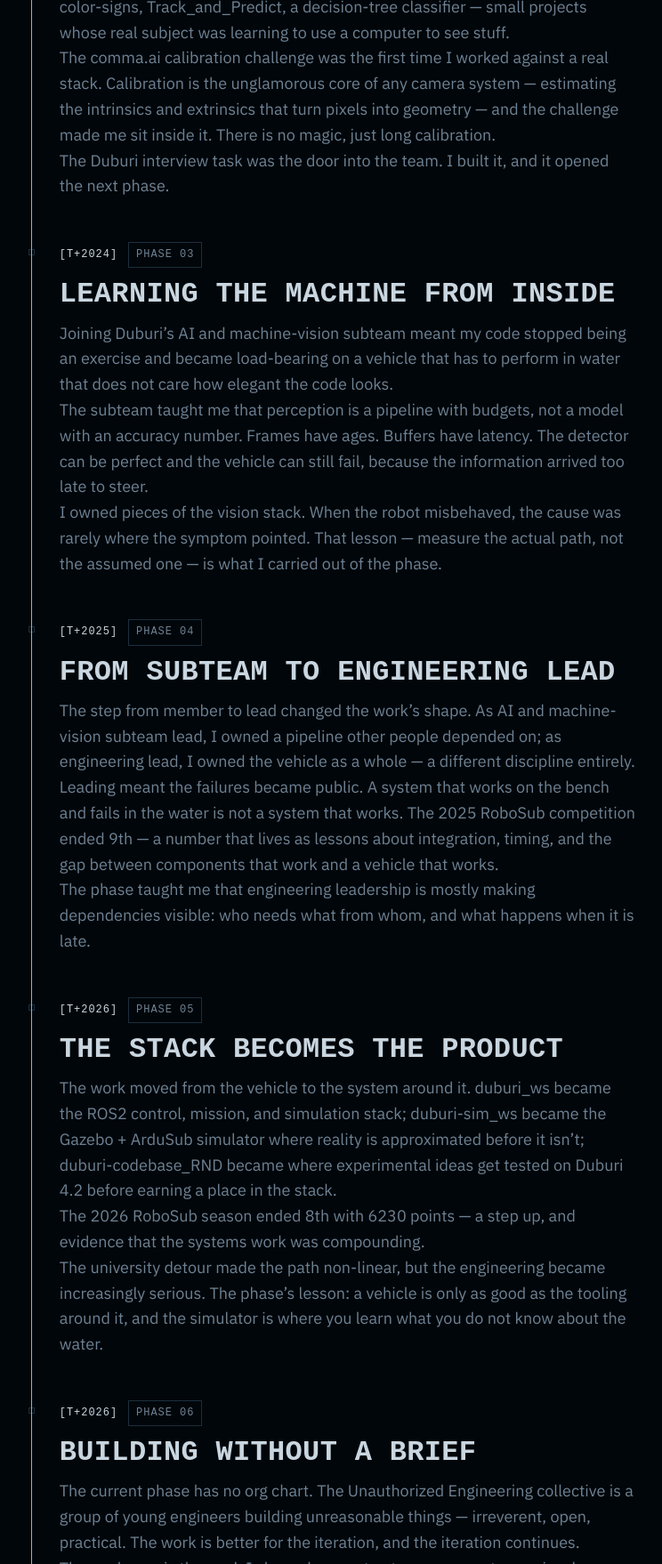
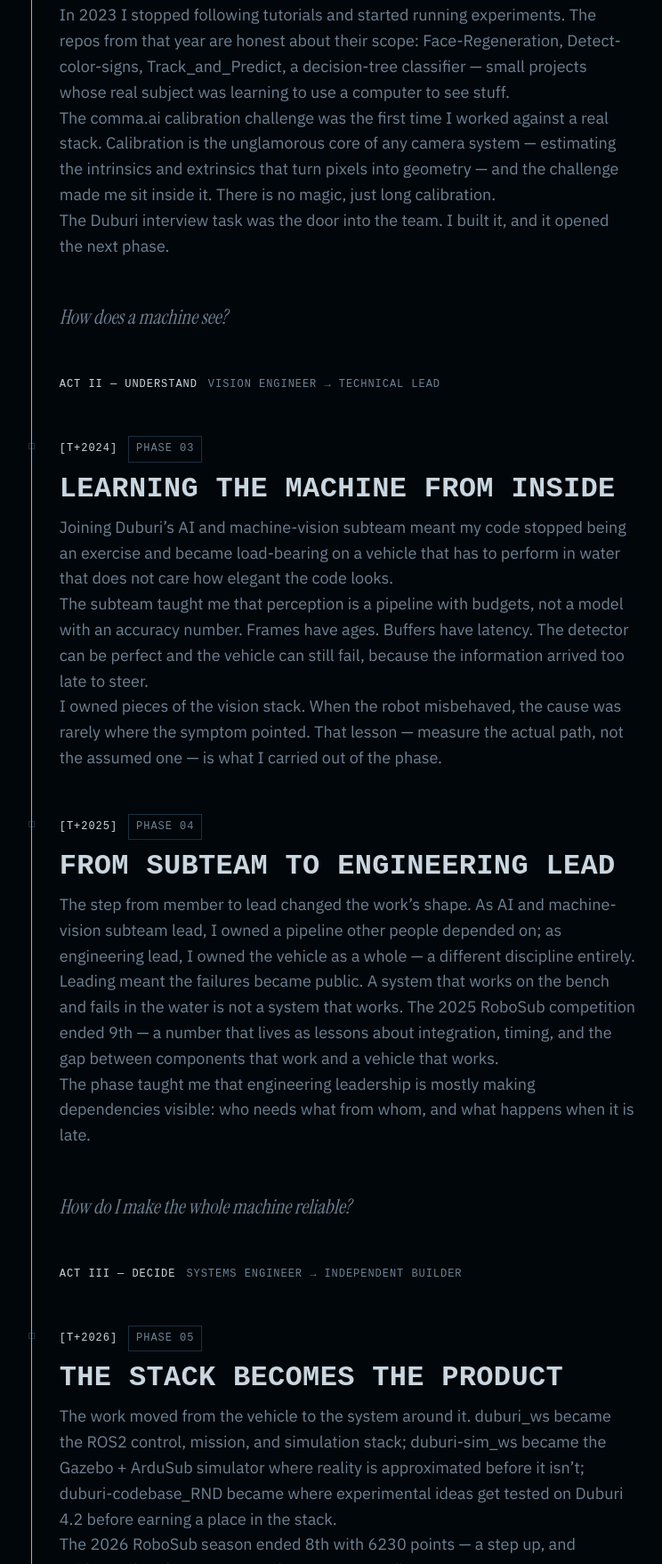
Before and after one commit to fh1m/fh1m.github.io, an Astro site: page /log in a window 1280 px wide. Shown: the part 1042-2800 px from the top of the page at 89% size, without its empty margins (262-1006 px from the left). Built offline with nearby package versions, Linux system fonts and the light colour scheme; Astro itself is replaced by a stand-in of ours; some packages are replaced by stand-ins of ours; a web font is replaced by a local one.

Commit message:
feat: log bound to three acts plus open next

```diff
--- a/src/pages/log.astro
+++ b/src/pages/log.astro
@@ -37,8 +37,14 @@ const nodes = entries.map((entry, i) => ({ entry, Content: rendered[i].Content }
     </header>
 
     <ol class="timeline">
-      {nodes.map(({ entry, Content }, i) => (
-        <li class="phase-node" style={`--i: ${i}`}>
+      {/* ── ACT I — MOVE ──────────────────────────────── */}
+      <li class="timeline-item act-header" style="--i: 0">
+        <span class="act-label mono-label">ACT I — MOVE</span>
+        <span class="act-arc">Student → Builder</span>
+      </li>
+
+      {nodes.filter(n => n.entry.data.act === 'move').map(({ entry, Content }, i) => (
+        <li class="timeline-item phase-node" style={`--i: ${i + 1}`}>
           <div class="phase-body">
             <div class="phase-meta">
               <span class="phase-stamp mono-label">[t+{entry.data.year}]</span>
@@ -49,14 +55,83 @@ const nodes = entries.map((entry, i) => ({ entry, Content: rendered[i].Content }
           </div>
         </li>
       ))}
-      <li class="phase-node continues">
+
+      {/* ── Interstitial ──────────────────────────────── */}
+      <li class="timeline-item act-question" style="--i: 3">
+        How does a machine see?
+      </li>
+
+      {/* ── ACT II — UNDERSTAND ───────────────────────── */}
+      <li class="timeline-item act-header" style="--i: 4">
+        <span class="act-label mono-label">ACT II — UNDERSTAND</span>
+        <span class="act-arc">Vision Engineer → Technical Lead</span>
+      </li>
+
+      {nodes.filter(n => n.entry.data.act === 'understand').map(({ entry, Content }, i) => (
+        <li class="timeline-item phase-node" style={`--i: ${i + 5}`}>
+          <div class="phase-body">
+            <div class="phase-meta">
+              <span class="phase-stamp mono-label">[t+{entry.data.year}]</span>
+              <span class="phase-badge">{entry.data.phaseLabel}</span>
+            </div>
+            <h2 class="phase-title">{entry.data.title}</h2>
+            <div class="phase-narrative"><Content /></div>
+          </div>
+        </li>
+      ))}
+
+      {/* ── Interstitial ──────────────────────────────── */}
+      <li class="timeline-item act-question" style="--i: 7">
+        How do I make the whole machine reliable?
+      </li>
+
+      {/* ── ACT III — DECIDE ──────────────────────────── */}
+      <li class="timeline-item act-header" style="--i: 8">
+        <span class="act-label mono-label">ACT III — DECIDE</span>
+        <span class="act-arc">Systems Engineer → Independent Builder</span>
+      </li>
+
+      {nodes.filter(n => n.entry.data.act === 'decide').map(({ entry, Content }, i) => (
+        <li class="timeline-item phase-node" style={`--i: ${i + 9}`}>
+          <div class="phase-body">
+            <div class="phase-meta">
+              <span class="phase-stamp mono-label">[t+{entry.data.year}]</span>
+              <span class="phase-badge">{entry.data.phaseLabel}</span>
+            </div>
+            <h2 class="phase-title">{entry.data.title}</h2>
+            <div class="phase-narrative"><Content /></div>
+          </div>
+        </li>
+      ))}
+
+      {/* ── Interstitial (before open Act IV) ─────────── */}
+      <li class="timeline-item act-question" style="--i: 10">
+        What happens when nobody is watching?
+      </li>
+
+      {/* ── Phase 06 — Open Act IV ────────────────────── */}
+      {nodes.filter(n => n.entry.data.act === 'next').map(({ entry, Content }) => (
+        <li class="timeline-item phase-node phase-open" style="--i: 11">
+          <div class="phase-body">
+            <div class="phase-meta">
+              <span class="phase-stamp mono-label">[t+{entry.data.year}]</span>
+              <span class="phase-badge">{entry.data.phaseLabel}</span>
+            </div>
+            <h2 class="phase-title">{entry.data.title}</h2>
+            <div class="phase-narrative"><Content /></div>
+          </div>
+        </li>
+      ))}
+
+      {/* ── Terminal [CONTINUES] node ──────────────────── */}
+      <li class="timeline-item phase-node continues" style="--i: 12">
         <div class="phase-body">
           <div class="phase-meta">
             <span class="phase-stamp mono-label">[t+now]</span>
             <span class="phase-badge">OPEN</span>
           </div>
           <h2 class="phase-title"><a href="/now">Continues</a></h2>
-          <p class="phase-narrative">The phase is open — the machine is still being built.</p>
+          <p class="phase-narrative">The next act is open — the machine is still being built.</p>
           <a class="continues-link" href="/now">[CONTINUES] → /now</a>
         </div>
       </li>
@@ -126,7 +201,7 @@ const nodes = entries.map((entry, i) => ({ entry, Content: rendered[i].Content }
         animation: timeline-fill calc(var(--dur-slow) * 3) var(--ease-out) forwards;
       }
 
-      .phase-node {
+      .timeline-item {
         animation: node-rise var(--dur-slow) var(--ease-out) both;
         animation-delay: calc(var(--dur-slow) * 3 + var(--i, 0) * 90ms);
       }
@@ -149,8 +224,45 @@ const nodes = entries.map((entry, i) => ({ entry, Content: rendered[i].Content }
       }
     }
 
+    /* ── Act headers ──────────────────────────────── */
+    .act-header {
+      display: flex;
+      align-items: baseline;
+      gap: var(--space-3);
+      padding-left: var(--space-8);
+      flex-wrap: wrap;
+    }
+
+    .act-label {
+      color: var(--ink);
+      font-size: var(--text-label);
+    }
+
+    .act-arc {
+      font-family: var(--font-mono), ui-monospace, monospace;
+      font-size: var(--text-label);
+      font-weight: 500;
+      text-transform: uppercase;
+      letter-spacing: var(--tracking-label);
+      color: var(--ink-muted);
+    }
+
+    /* ── Question interstitials ───────────────────── */
+    .act-question {
+      font-family: var(--font-serif), serif;
+      font-style: italic;
+      font-size: var(--text-h3);
+      color: var(--ink-muted);
+      padding-left: var(--space-8);
+      max-width: 48ch;
+    }
+
+    /* ── Phase nodes (shared) ─────────────────────── */
+    .timeline-item {
+      position: relative;
+    }
+
     .phase-node {
-      position: relative;
       padding-left: var(--space-8);
     }
 
```
